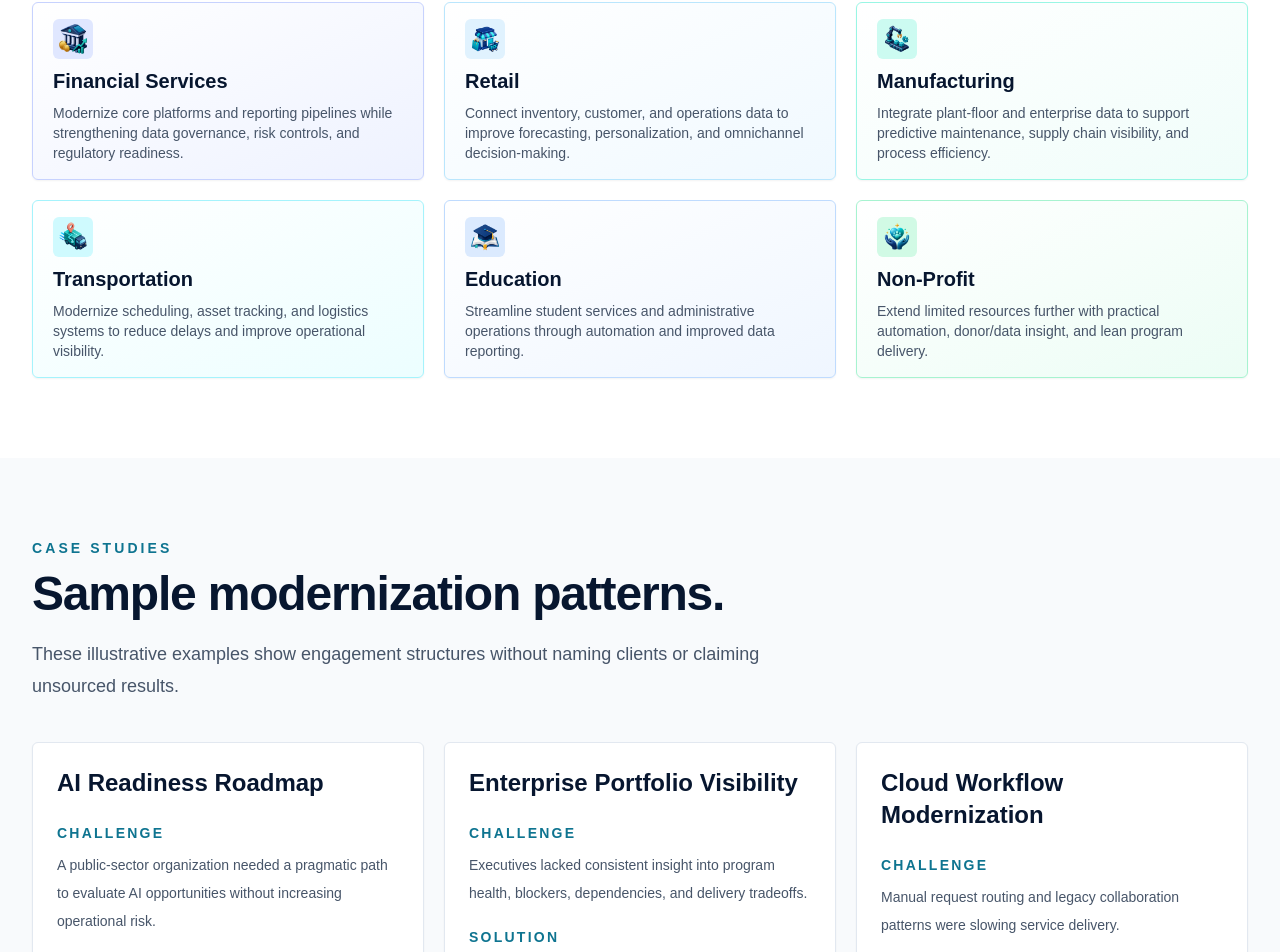
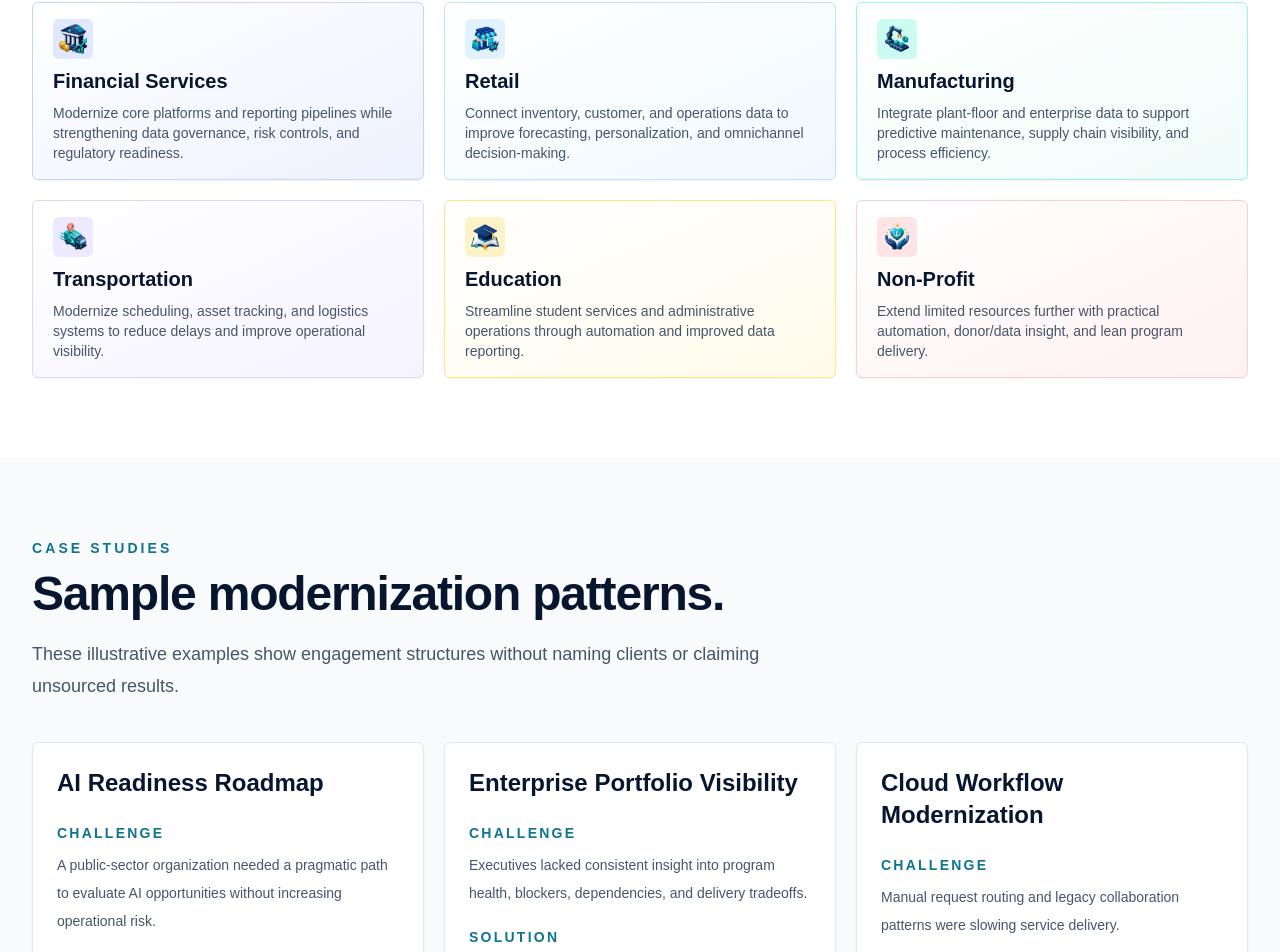
Before and after one commit to Space3434/365INO, a Next.js app: page / in a window 1280 px wide. Shown: the part 4835-5787 px from the top of the page. Built offline with nearby package versions, Linux system fonts and the light colour scheme.

Commit message:
Give each industry card a unique accent

```diff
--- a/components/card-grids.tsx
+++ b/components/card-grids.tsx
@@ -53,6 +53,18 @@ const industryAccentStyles = [
   {
     card: "border-teal-200 bg-gradient-to-br from-white to-teal-50 hover:border-teal-400",
     icon: "bg-teal-100 text-teal-800"
+  },
+  {
+    card: "border-violet-200 bg-gradient-to-br from-white to-violet-50 hover:border-violet-400",
+    icon: "bg-violet-100 text-violet-800"
+  },
+  {
+    card: "border-amber-200 bg-gradient-to-br from-white to-amber-50 hover:border-amber-400",
+    icon: "bg-amber-100 text-amber-800"
+  },
+  {
+    card: "border-rose-200 bg-gradient-to-br from-white to-rose-50 hover:border-rose-400",
+    icon: "bg-rose-100 text-rose-800"
   }
 ];
 
```
